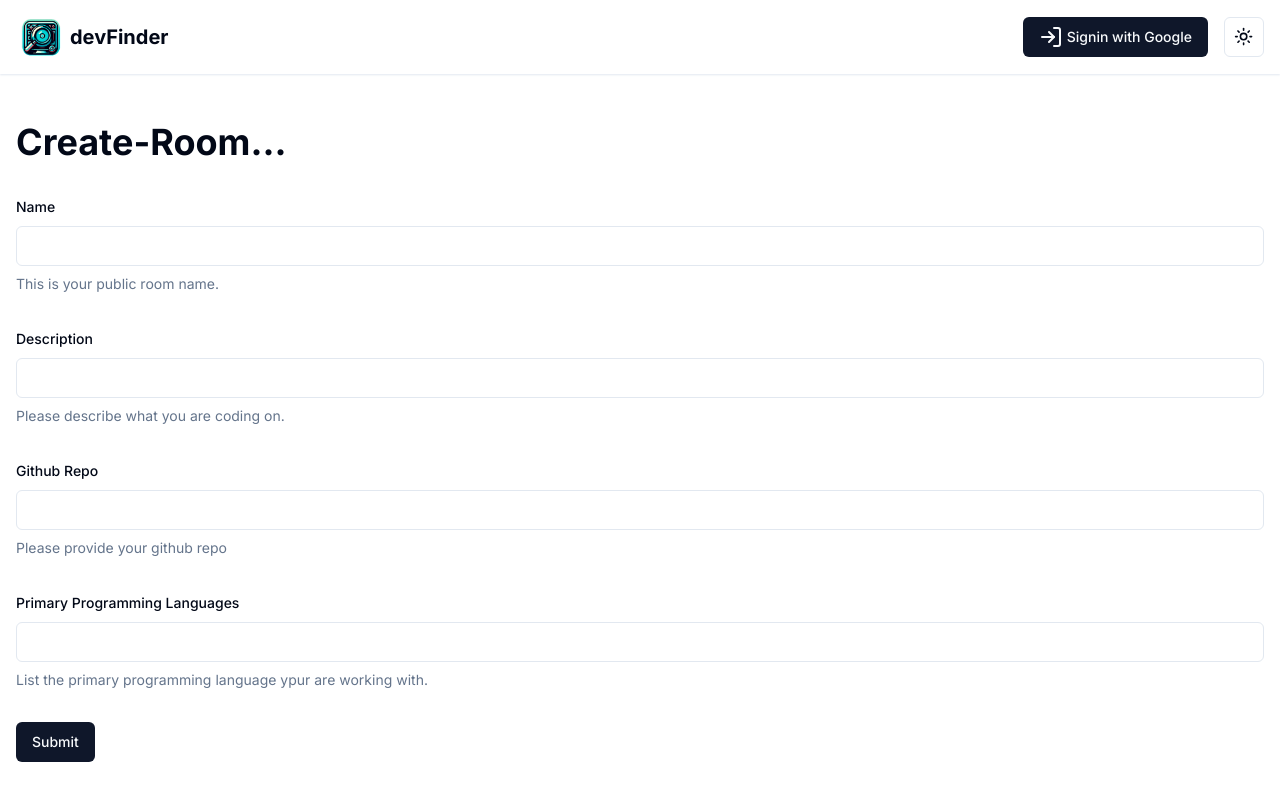
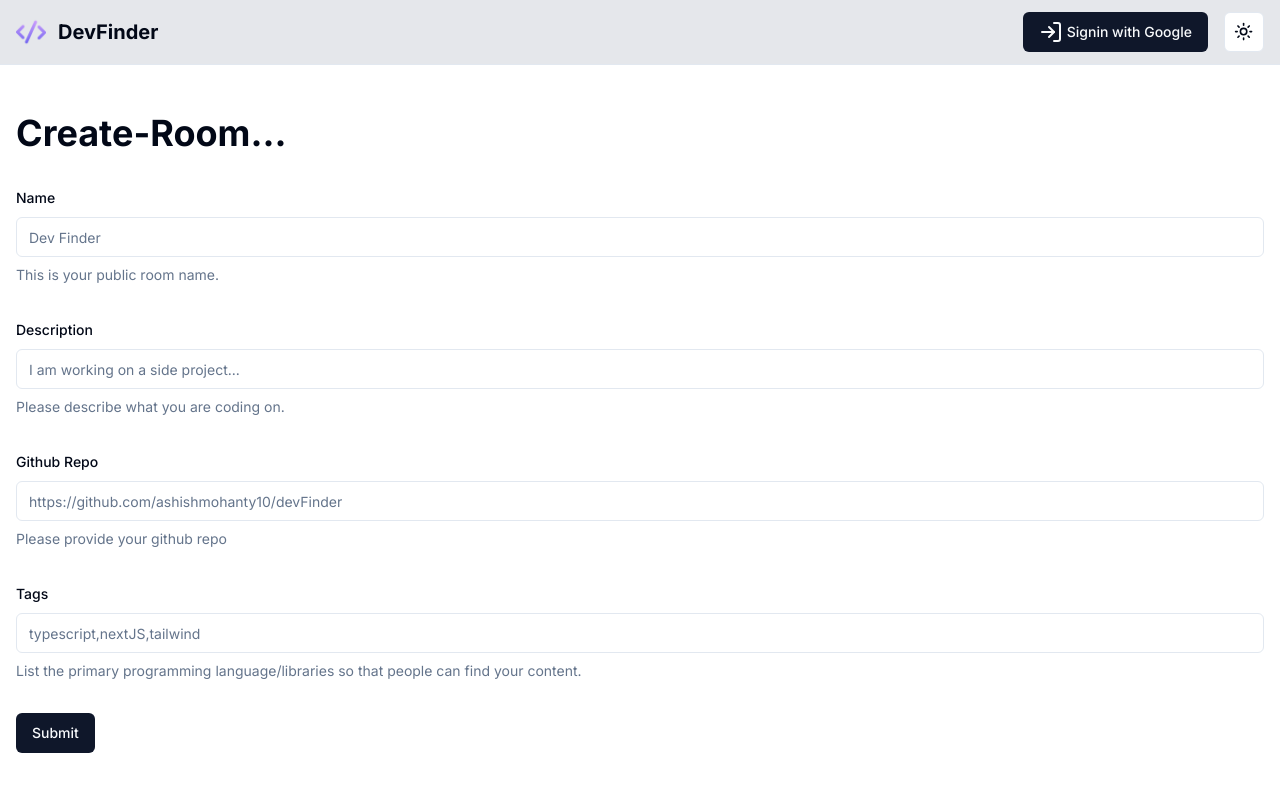
Before and after one commit to ashishmohanty10/devFinder, a Next.js app: page /create-room in a window 1280 px wide. Built offline with nearby package versions, Linux system fonts and the light colour scheme; no server answers.

Commit message:
created dynamic rooms route, added tags

```diff
--- a/src/app/create-room/create-room-form.tsx
+++ b/src/app/create-room/create-room-form.tsx
@@ -21,7 +21,7 @@ const formSchema = z.object({
   name: z.string().min(1).max(50),
   description: z.string().min(1).max(250),
   githubRepo: z.string().min(1).max(50),
-  language: z.string().min(1).max(50),
+  tags: z.string().min(1).max(50),
 });
 
 export function CreateRoomForm() {
@@ -33,7 +33,7 @@ export function CreateRoomForm() {
       name: "",
       description: "",
       githubRepo: "",
-      language: "",
+      tags: "",
     },
   });
 
@@ -55,7 +55,7 @@ export function CreateRoomForm() {
             <FormItem>
               <FormLabel>Name</FormLabel>
               <FormControl>
-                <Input {...field} />
+                <Input {...field} placeholder="Dev Finder" />
               </FormControl>
               <FormDescription>This is your public room name.</FormDescription>
               <FormMessage />
@@ -71,7 +71,10 @@ export function CreateRoomForm() {
             <FormItem>
               <FormLabel>Description</FormLabel>
               <FormControl>
-                <Input {...field} />
+                <Input
+                  {...field}
+                  placeholder="I am working on a side project..."
+                />
               </FormControl>
               <FormDescription>
                 Please describe what you are coding on.
@@ -89,7 +92,10 @@ export function CreateRoomForm() {
             <FormItem>
               <FormLabel>Github Repo</FormLabel>
               <FormControl>
-                <Input {...field} />
+                <Input
+                  {...field}
+                  placeholder="https://github.com/ashishmohanty10/devFinder"
+                />
               </FormControl>
               <FormDescription>Please provide your github repo</FormDescription>
               <FormMessage />
@@ -100,15 +106,16 @@ export function CreateRoomForm() {
         {/* Languages */}
         <FormField
           control={form.control}
-          name="language"
+          name="tags"
           render={({ field }) => (
             <FormItem>
-              <FormLabel>Primary Programming Languages</FormLabel>
+              <FormLabel>Tags</FormLabel>
               <FormControl>
-                <Input {...field} />
+                <Input {...field} placeholder="typescript,nextJS,tailwind" />
               </FormControl>
               <FormDescription>
-                List the primary programming language ypur are working with.
+                List the primary programming language/libraries so that people
+                can find your content.
               </FormDescription>
               <FormMessage />
             </FormItem>
--- a/src/app/layout.tsx
+++ b/src/app/layout.tsx
@@ -1,11 +1,15 @@
 import type { Metadata } from "next";
-import { Inter } from "next/font/google";
+import { Inter as FontSans } from "next/font/google";
 import "./globals.css";
 import { ThemeProvider } from "@/components/theme-provider";
 import Header from "@/components/Header";
 import NextTopLoader from "nextjs-toploader";
+import { cn } from "@/lib/utils";
 
-const inter = Inter({ subsets: ["latin"] });
+const fontSans = FontSans({
+  subsets: ["latin"],
+  variable: "--font-sans",
+});
 
 export const metadata: Metadata = {
   title: "devFinder",
@@ -19,7 +23,12 @@ export default function RootLayout({
 }>) {
   return (
     <html lang="en" suppressHydrationWarning>
-      <body className={`${inter.className}`}>
+      <body
+        className={cn(
+          "min-h-screen bg-background font-sans antialiased",
+          fontSans.variable
+        )}
+      >
         <ThemeProvider
           attribute="class"
           defaultTheme="system"
--- a/src/app/page.tsx
+++ b/src/app/page.tsx
@@ -10,30 +10,42 @@ import {
   CardTitle,
 } from "@/components/ui/card";
 import { Room } from "@/db/schema";
-import { GithubIcon } from "lucide-react";
+import { CirclePlus, GithubIcon } from "lucide-react";
 import { getRooms } from "@/data-access/room";
+import { auth } from "@/auth";
+import { SignIn } from "@/components/sign-in";
+import { splitTags, TagsList } from "@/components/tags-list";
 
 function RoomCard({ room }: { room: Room }) {
   return (
-    <Card className="">
+    <Card className="h-[350px] flex flex-col justify-evenly drop-shadow-md">
       <CardHeader>
         <CardTitle>{room.name}</CardTitle>
-        <CardDescription>{room.description}</CardDescription>
+        <CardDescription className="h-10 text-ellipsis overflow-hidden">
+          {room.description}...
+        </CardDescription>
       </CardHeader>
       <CardContent>
         {room.githubRepo && (
           <Link
             href={room.githubRepo}
             target="_blank"
+            className="flex items-center gap-2"
             rel="noopener noreferrer"
           >
             <GithubIcon />
+            <span className="text-sm">Github Link</span>
           </Link>
         )}
       </CardContent>
+
+      <CardContent>
+        <TagsList tags={splitTags(room.tags)} />
+      </CardContent>
+
       <CardFooter>
-        <Button asChild>
-          <Link href={`/rooms/${room.id}`}>Join Room</Link>
+        <Button asChild className="drop-shadow-sm">
+          <Link href={`/room/${room.id}`}>Join Room</Link>
         </Button>
       </CardFooter>
     </Card>
@@ -42,12 +54,26 @@ function RoomCard({ room }: { room: Room }) {
 
 export default async function Home() {
   const rooms = await getRooms();
+
+  const session = await auth();
+
+  if (!session) {
+    return (
+      <div className="p-12 flex flex-col items-center">
+        <h1>Please Sign In to create and Join Rooms</h1>
+        <SignIn />
+      </div>
+    );
+  }
   return (
     <main className="min-h-screen p-16">
       <div className="flex justify-between mb-8">
-        <h1 className="text-4xl">Find Dev Rooms</h1>
+        <h1 className="text-4xl font-bold">Find Dev Rooms</h1>
         <Button asChild>
-          <Link href={"/create-room"}>Create Room</Link>
+          <Link href={"/create-room"} className="flex items-center gap-2">
+            <CirclePlus />
+            <>Create Room</>
+          </Link>
         </Button>
       </div>
       <div className="grid grid-cols-2 md:grid-cols-3 xl:grid-cols-4 gap-4">
--- /dev/null
+++ b/src/app/room/[roomId]/page.tsx
@@ -0,0 +1,51 @@
+import { splitTags, TagsList } from "@/components/tags-list";
+import { getRoom } from "@/data-access/room";
+import { GithubIcon } from "lucide-react";
+import Link from "next/link";
+
+interface RoomPageProps {
+  params: {
+    roomId: string;
+  };
+}
+
+export default async function RoomPage({ params }: RoomPageProps) {
+  const roomId = params.roomId;
+  const room = await getRoom(roomId);
+
+  if (!room) {
+    return <div>No room of this ID found</div>;
+  }
+
+  return (
+    <div className="grid grid-cols-4 min-h-screen">
+      <div className="col-span-3  pr-1 p-4">
+        <div className=" p-4 rounded-lg border bg-card text-card-foreground shadow-sm text-lg">
+          Video Player
+        </div>
+      </div>
+
+      <div className="col-span-1  p-4 pl-2">
+        <div className="rounded-lg border bg-card text-card-foreground shadow-sm p-4 flex flex-col space-y-5">
+          <div className="flex items-center justify-between ">
+            <h1 className="text-lg font-medium">{room?.name}</h1>
+            {room.githubRepo && (
+              <Link
+                href={room.githubRepo}
+                target="_blank"
+                className="flex items-center gap-2"
+                rel="noopener noreferrer"
+              >
+                <GithubIcon />
+              </Link>
+            )}
+          </div>
+
+          <h2 className="text-sm font-normal">{room?.description}</h2>
+
+          <TagsList tags={splitTags(room.tags)} />
+        </div>
+      </div>
+    </div>
+  );
+}
--- a/src/components/Header.tsx
+++ b/src/components/Header.tsx
@@ -1,7 +1,7 @@
 import Image from "next/image";
 import Link from "next/link";
 import React from "react";
-import Logo from "@/../public/icon.png";
+import Logo from "@/../public/Logo.png";
 import { SignIn } from "./sign-in";
 import { auth } from "@/auth";
 import { SignOut } from "./sign-out";
@@ -25,7 +25,7 @@ async function AccountDropDown() {
           <AvatarFallback>P</AvatarFallback>
         </Avatar>
 
-        <p className="text-sm">{session?.user?.name}</p>
+        <p className="text-sm font-medium">{session?.user?.name}</p>
       </DropdownMenuTrigger>
       <DropdownMenuContent>
         <DropdownMenuItem className="bg-none">
@@ -40,11 +40,11 @@ async function Header() {
   const session = await auth();
 
   return (
-    <header className="py-3  dark:bg-inherit shadow-sm shadow-slate-200 dark:shadow-sm dark:shadow-slate-400">
+    <header className="py-3 dark:bg-inherit bg-gray-200 border-b sticky top-0 z-50">
       <div className="px-4 flex justify-between items-center ">
-        <Link href={"/"} className="flex items-center gap-1 hover:underline">
-          <Image src={Logo} alt="Brand Logo" width={50} height={50} />
-          <span className="text-xl font-bold ">devFinder</span>
+        <Link href={"/"} className="flex items-center gap-3 hover:underline">
+          <Image src={Logo} alt="Brand Logo" width={30} height={30} />
+          <span className="text-xl font-bold">DevFinder</span>
         </Link>
 
         <div className="flex gap-4 items-center">
--- /dev/null
+++ b/src/components/tags-list.tsx
@@ -0,0 +1,17 @@
+import { Badge } from "./ui/badge";
+
+export function splitTags(tags: string) {
+  return tags.split(",").map((lang) => lang.trim());
+}
+
+export function TagsList({ tags }: { tags: string[] }) {
+  return (
+    <div className="flex gap-2 flex-wrap">
+      {tags.map((tags) => (
+        <Badge className="w-fit" key={tags}>
+          {tags}
+        </Badge>
+      ))}
+    </div>
+  );
+}
--- /dev/null
+++ b/src/components/ui/badge.tsx
@@ -0,0 +1,36 @@
+import * as React from "react"
+import { cva, type VariantProps } from "class-variance-authority"
+
+import { cn } from "@/lib/utils"
+
+const badgeVariants = cva(
+  "inline-flex items-center rounded-full border px-2.5 py-0.5 text-xs font-semibold transition-colors focus:outline-none focus:ring-2 focus:ring-ring focus:ring-offset-2",
+  {
+    variants: {
+      variant: {
+        default:
+          "border-transparent bg-primary text-primary-foreground hover:bg-primary/80",
+        secondary:
+          "border-transparent bg-secondary text-secondary-foreground hover:bg-secondary/80",
+        destructive:
+          "border-transparent bg-destructive text-destructive-foreground hover:bg-destructive/80",
+        outline: "text-foreground",
+      },
+    },
+    defaultVariants: {
+      variant: "default",
+    },
+  }
+)
+
+export interface BadgeProps
+  extends React.HTMLAttributes<HTMLDivElement>,
+    VariantProps<typeof badgeVariants> {}
+
+function Badge({ className, variant, ...props }: BadgeProps) {
+  return (
+    <div className={cn(badgeVariants({ variant }), className)} {...props} />
+  )
+}
+
+export { Badge, badgeVariants }
--- a/src/data-access/room.ts
+++ b/src/data-access/room.ts
@@ -1,4 +1,6 @@
 import { database } from "@/db/database";
+import { room } from "@/db/schema";
+import { eq } from "drizzle-orm";
 import { unstable_noStore } from "next/cache";
 
 export async function getRooms() {
@@ -7,3 +9,11 @@ export async function getRooms() {
   const rooms = await database.query.room.findMany();
   return rooms;
 }
+
+export async function getRoom(roomId: string) {
+  unstable_noStore;
+
+  return await database.query.room.findFirst({
+    where: eq(room.id, roomId),
+  });
+}
--- a/src/db/schema.ts
+++ b/src/db/schema.ts
@@ -97,7 +97,7 @@ export const room = pgTable("room", {
     .references(() => users.id, { onDelete: "cascade" }),
   name: text("name").notNull(),
   description: text("description"),
-  language: text("language").notNull(),
+  tags: text("tags").notNull(),
   githubRepo: text("githubRepo"),
 });
 
--- a/tailwind.config.ts
+++ b/tailwind.config.ts
@@ -1,13 +1,14 @@
-import type { Config } from "tailwindcss"
+import type { Config } from "tailwindcss";
+import { fontFamily } from "tailwindcss/defaultTheme";
 
 const config = {
   darkMode: ["class"],
   content: [
-    './pages/**/*.{ts,tsx}',
-    './components/**/*.{ts,tsx}',
-    './app/**/*.{ts,tsx}',
-    './src/**/*.{ts,tsx}',
-	],
+    "./pages/**/*.{ts,tsx}",
+    "./components/**/*.{ts,tsx}",
+    "./app/**/*.{ts,tsx}",
+    "./src/**/*.{ts,tsx}",
+  ],
   prefix: "",
   theme: {
     container: {
@@ -18,6 +19,9 @@ const config = {
       },
     },
     extend: {
+      fontFamily: {
+        sans: ["var(--font-sans)", ...fontFamily.sans],
+      },
       colors: {
         border: "hsl(var(--border))",
         input: "hsl(var(--input))",
@@ -75,6 +79,6 @@ const config = {
     },
   },
   plugins: [require("tailwindcss-animate")],
-} satisfies Config
+} satisfies Config;
 
-export default config
+export default config;
```
Also changed, not shown: public/Logo.png (added).
